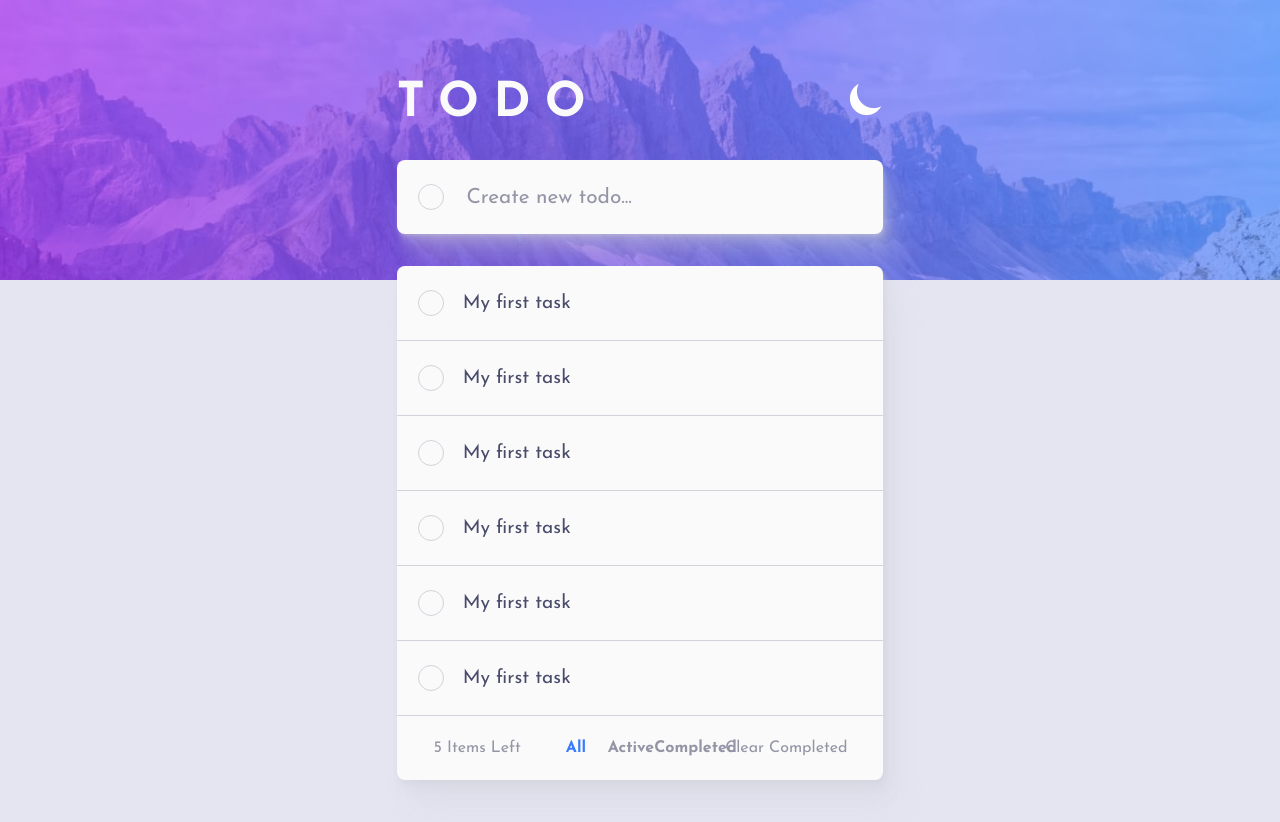
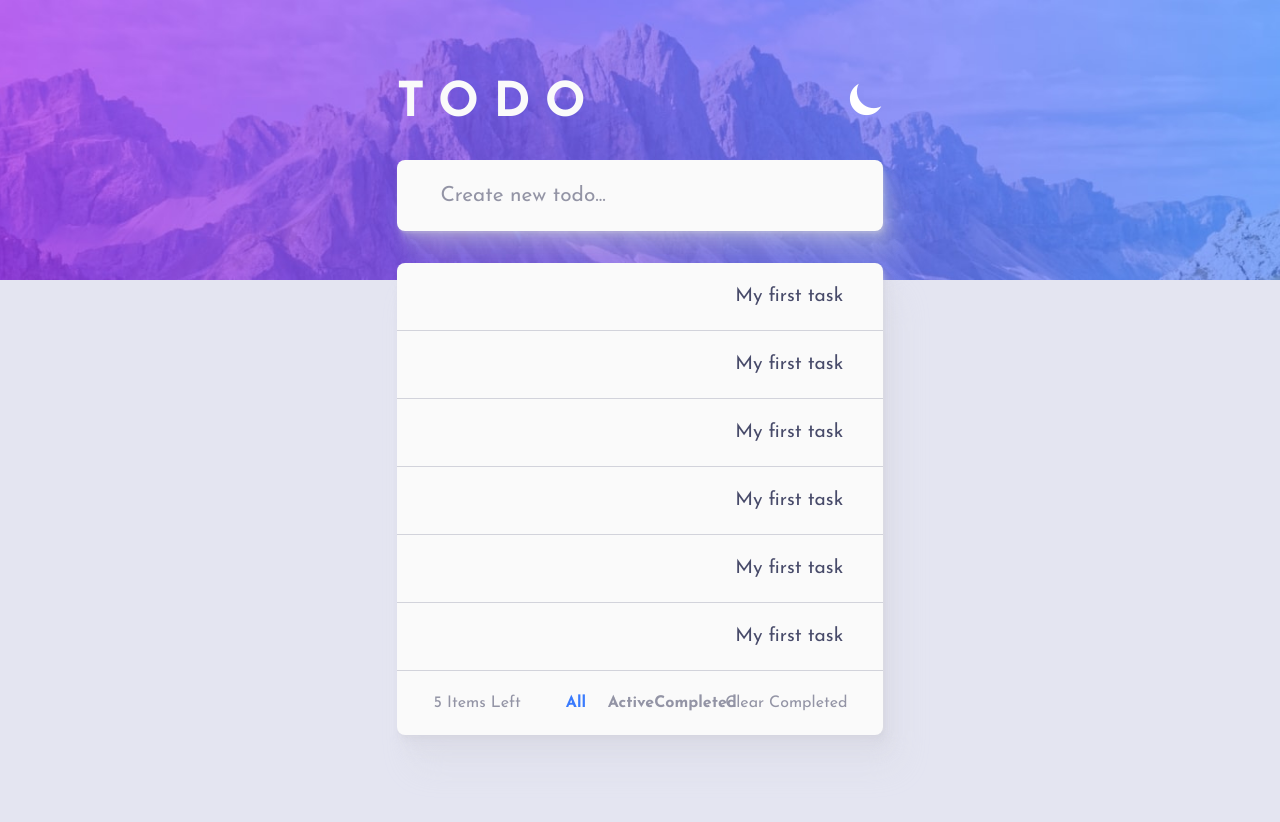
Before and after one commit to SkyLissh/todo-app, a React (Vite) app: page / in a window 1280 px wide. Shown: the top 822 px of the page. After the commit the page ends 800 px from the top, so only its background shows below. Built offline with nearby package versions, Linux system fonts and the light colour scheme.

Commit message:
:recycle: TaskItem Component
Create a component for separate logic

```diff
--- a/src/components/CardItem.tsx
+++ b/src/components/CardItem.tsx
@@ -3,28 +3,9 @@ import { Button } from "src/components";
 import "src/components/CardItem.css";
 
 interface Props {
-	circle?: boolean;
-	close?: boolean;
 	children: React.ReactNode;
-	// TODO: add done property
 }
 
 export function CardItem(props: Props) {
-	return (
-		<div className="card__item">
-			{props.circle && (
-				// TODO: Circle and text class change with done property
-
-				<div className="circle">
-					<span className="material-icons icon icon--done icon--hidden">done</span>
-				</div>
-			)}
-			{props.children}
-			{props.close && (
-				<Button iconStyle>
-					<span className="material-icons icon">close</span>
-				</Button>
-			)}
-		</div>
-	);
+	return <div className="card__item">{props.children}</div>;
 }
```
Also changed, not shown: src/components/TaskItem.tsx (added, +44 -0 lines).
